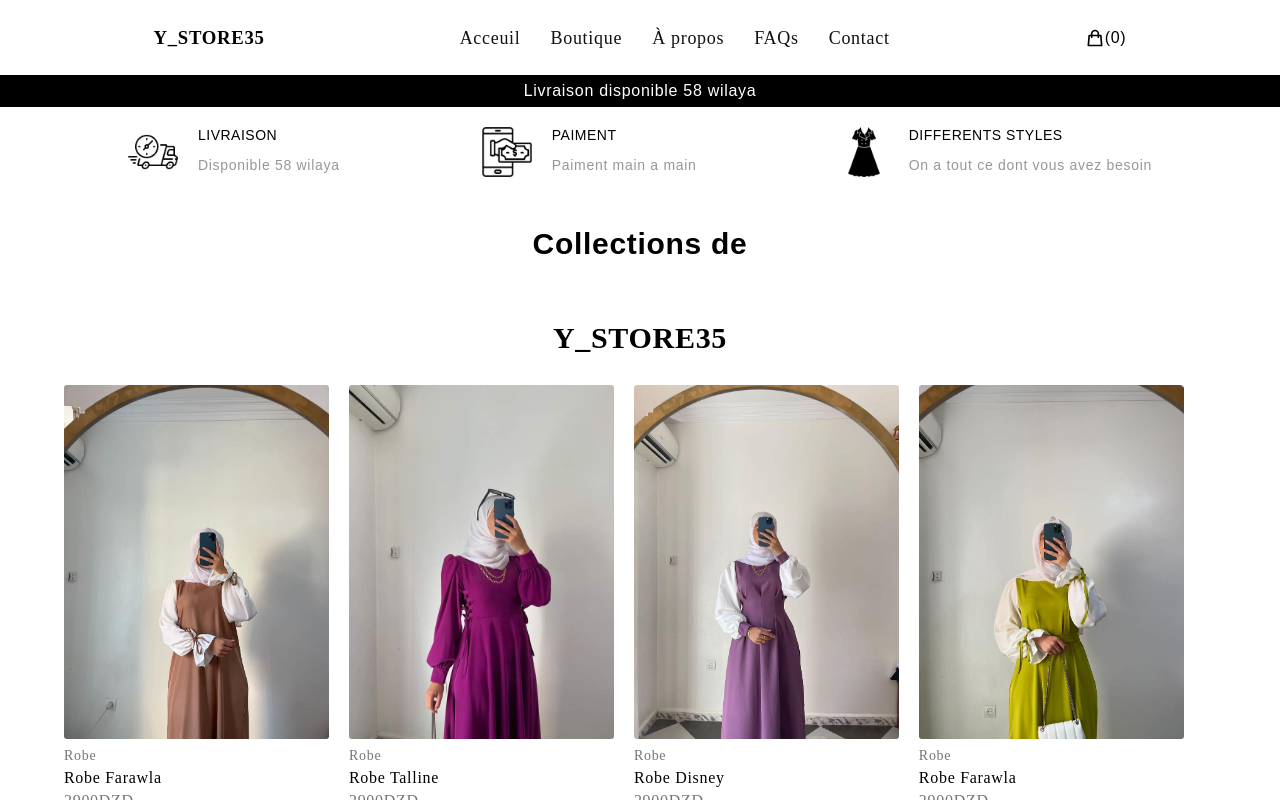
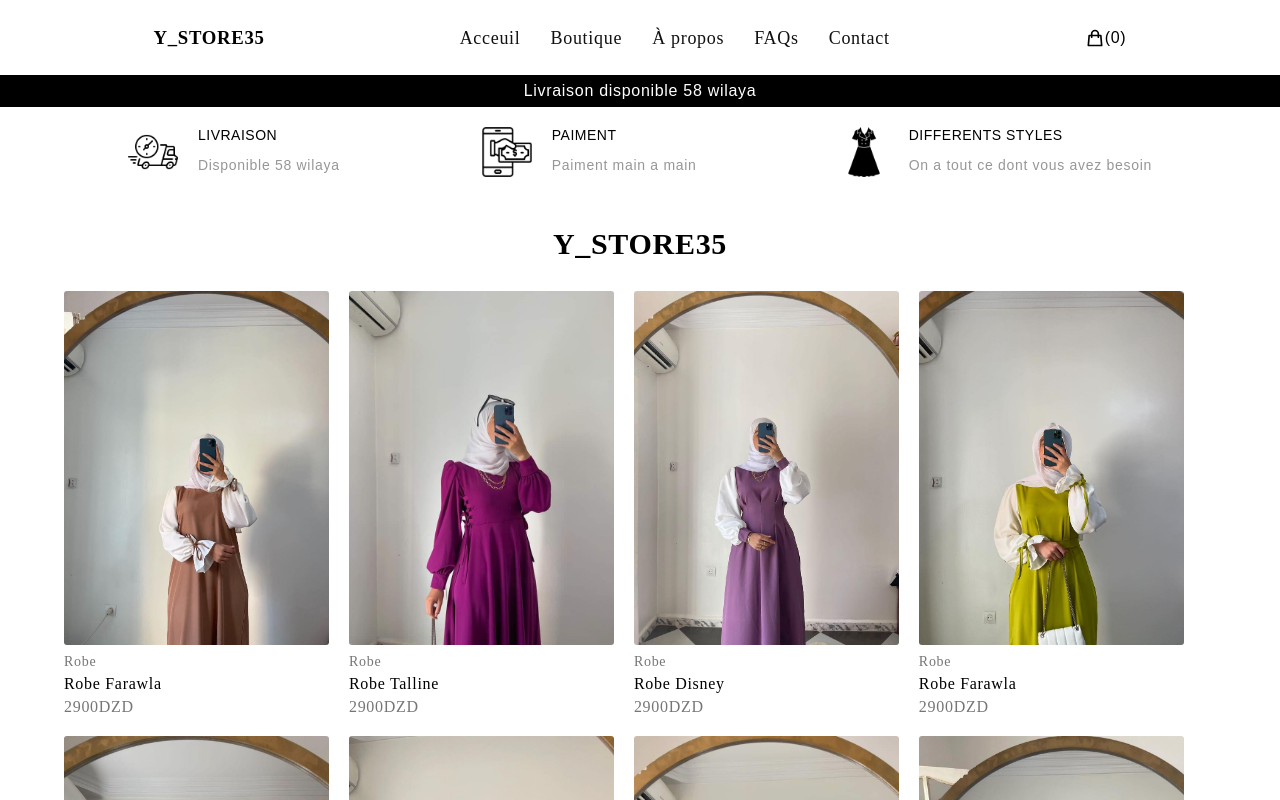
Before and after one commit to yahia-work/e-commerce, a React (Create React App) app: page / in a window 1280 px wide. Shown: the top 800 px of the page. Built offline with nearby package versions, Linux system fonts and the light colour scheme.

Commit message:
first commit 2

```diff
--- a/package.json
+++ b/package.json
@@ -10,6 +10,7 @@
     "@testing-library/jest-dom": "^5.17.0",
     "@testing-library/react": "^13.4.0",
     "@testing-library/user-event": "^13.5.0",
+    "axios": "^1.9.0",
     "e-commerce": "file:",
     "react": "^18.3.1",
     "react-dom": "^18.3.1",
--- a/src/Acceuil/Acceuil.js
+++ b/src/Acceuil/Acceuil.js
@@ -100,7 +100,6 @@ function Acceuil(){
                 </div>
             </div>
             <div className="container-products flex">
-                <h3>Collections de </h3>
                 <h3 style={{fontFamily: "cursive"}}>
                     Y_STORE35
                 </h3>
```
Also changed, not shown: 2 other files (tests, documents, lock files or other folders).
